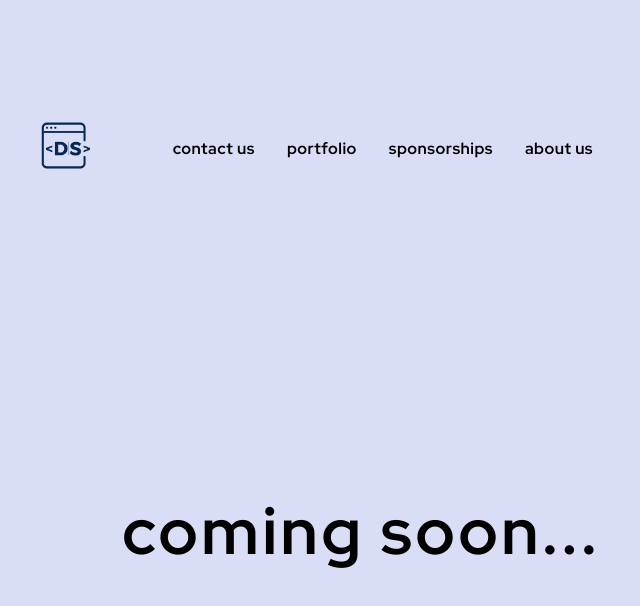
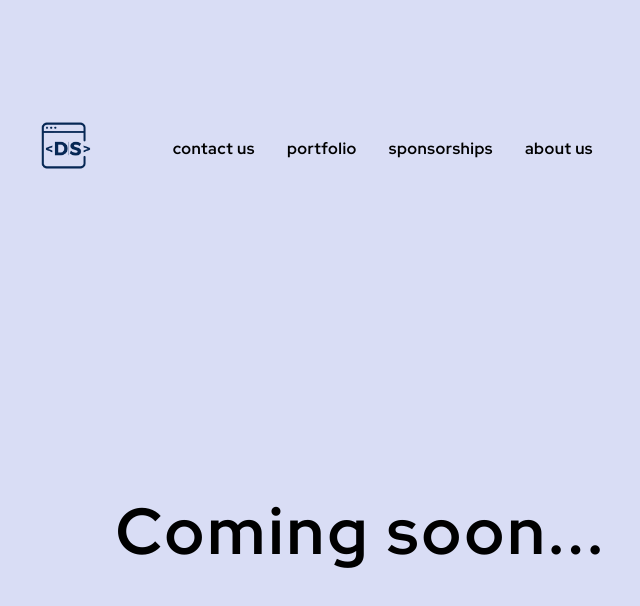
Before and after one commit to LucasHartmanWestern/westerndev-website, a React (Create React App) app: page /Portfolio in a window 1280 px wide. Shown: the top 606 px of the page, without its empty margins (279-919 px from the left). Built offline with nearby package versions, Linux system fonts and the light colour scheme.

Commit message:
changing line spacing

```diff
--- a/package.json
+++ b/package.json
@@ -23,9 +23,9 @@
     "web-vitals": "^2.1.4"
   },
   "scripts": {
+    "start": "react-scripts start",
     "predeploy": "npm run build",
     "deploy": "gh-pages -d build",
-    "start": "react-scripts start",
     "build": "react-scripts build",
     "test": "react-scripts test",
     "eject": "react-scripts eject"
--- a/src/Pages/Portfolio/Portfolio.js
+++ b/src/Pages/Portfolio/Portfolio.js
@@ -7,7 +7,7 @@ function Portfolio() {
   return (
     <Fade>
     <div className='coming-soon'>
-      coming soon...
+      Coming soon...
     </div>
     </Fade>
   )
--- a/src/Pages/Sponsorships/Sponsorships.css
+++ b/src/Pages/Sponsorships/Sponsorships.css
@@ -167,7 +167,7 @@
   font-size: 20px;
   font-weight: 400;
   letter-spacing: 0;
-  line-height: 1.3rem;
+  line-height: 1.9rem;
   margin-left: 61px;
   min-height: 93px;
 }
```
